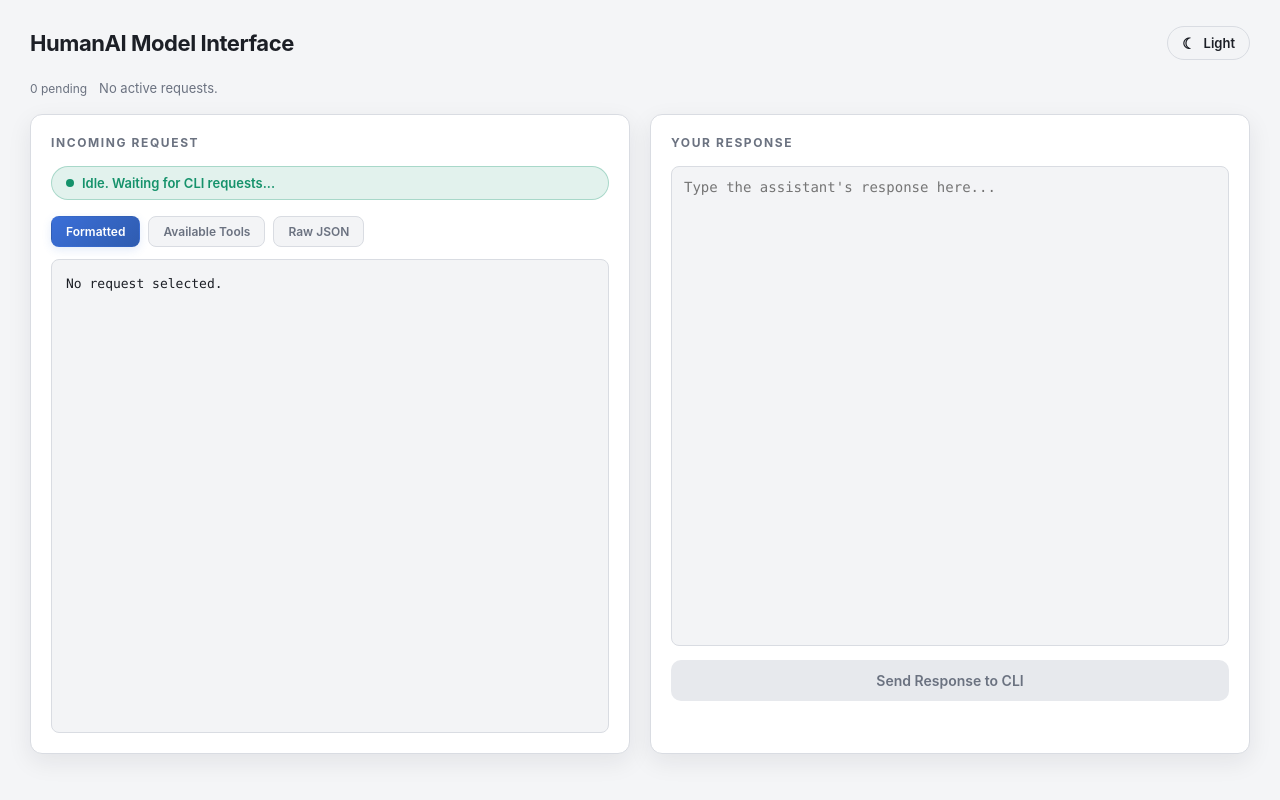
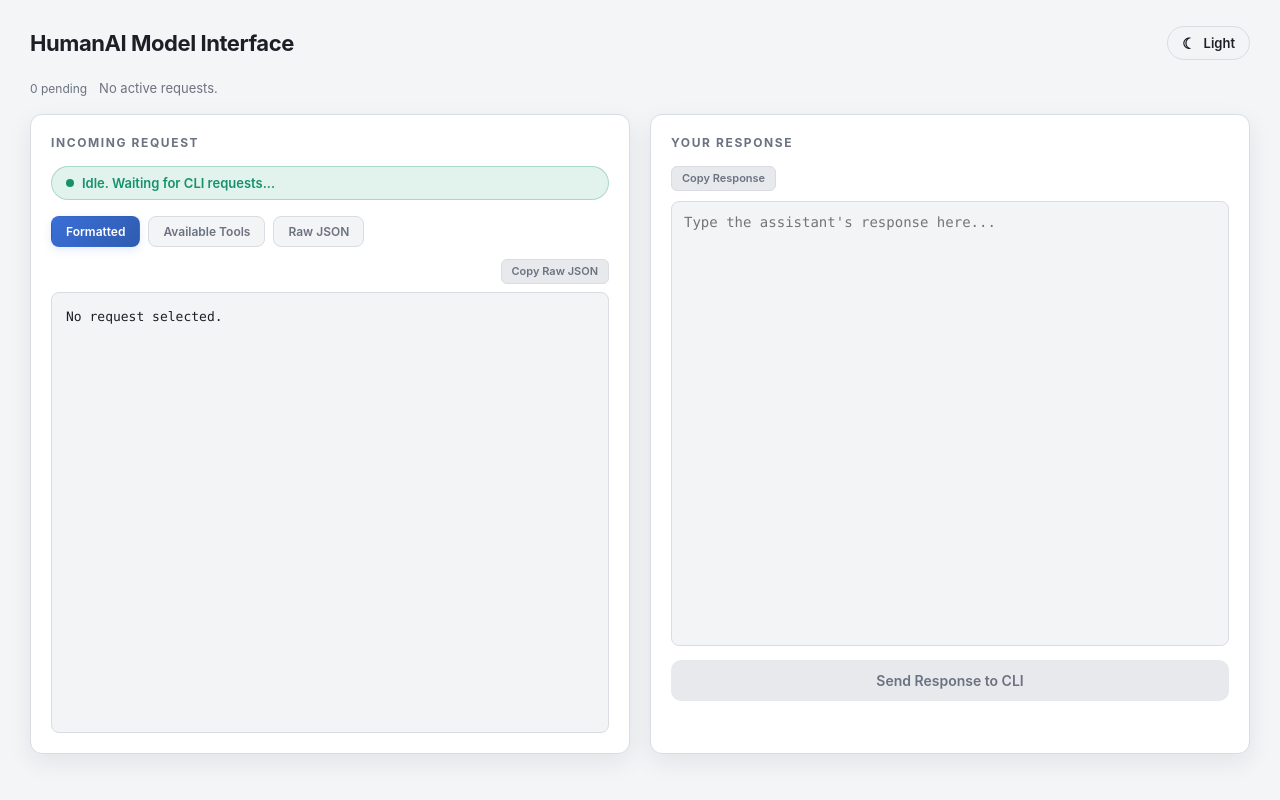
Before and after one commit to inikishev/humanai, a Flask app: page / in a window 1280 px wide. Run offline with Flask 3, Linux system fonts and the light colour scheme; data that the repository does not hold is empty.

Commit message:
fixed unable to copy text

```diff
--- a/static/app.js
+++ b/static/app.js
@@ -51,6 +51,63 @@ function escapeHtml(s) {
         .replace(/>/g, '&gt;')
         .replace(/"/g, '&quot;')
         .replace(/'/g, '&#39;');
+}
+
+function jsQuote(s) {
+    return String(s == null ? '' : s)
+        .replace(/&/g, '&amp;')
+        .replace(/"/g, '&quot;')
+        .replace(/\\/g, '\\\\')
+        .replace(/'/g, "\\'")
+        .replace(/\r/g, '\\r')
+        .replace(/\n/g, '\\n');
+}
+
+function copyToClipboard(text) {
+    if (navigator.clipboard && window.isSecureContext) {
+        return navigator.clipboard.writeText(text).then(
+            function () { return true; },
+            function () { return false; }
+        );
+    }
+    try {
+        var ta = document.createElement('textarea');
+        ta.value = text;
+        ta.style.position = 'fixed';
+        ta.style.left = '-9999px';
+        ta.style.opacity = '0';
+        document.body.appendChild(ta);
+        ta.select();
+        var ok = document.execCommand('copy');
+        document.body.removeChild(ta);
+        return Promise.resolve(!!ok);
+    } catch (e) {
+        return Promise.resolve(false);
+    }
+}
+
+function copyText(btn, text) {
+    copyToClipboard(text).then(function (ok) {
+        if (!ok) return;
+        var orig = btn.textContent;
+        btn.textContent = 'Copied!';
+        btn.classList.add('copied');
+        clearTimeout(btn._copyT);
+        btn._copyT = setTimeout(function () {
+            btn.textContent = orig;
+            btn.classList.remove('copied');
+        }, 1200);
+    });
+}
+
+function copyEl(btn, selector) {
+    var el = document.querySelector(selector);
+    if (!el) return;
+    copyText(btn, el.value != null ? el.value : el.textContent);
+}
+
+function copyBtn(text, label) {
+    return '<button type="button" class="copy-btn" onclick="copyText(this, \'' + jsQuote(text) + '\')">' + (label || 'Copy') + '</button>';
 }
 
 function contentToText(content) {
@@ -164,11 +221,15 @@ function renderRequestTools(req) {
     tools.forEach(t => {
         const fn = t.function || {};
         html += '<div class="tool-card">';
+        html += '<div class="toolcard-header">';
         html += '<div class="tool-card-name">' + escapeHtml(fn.name) + '</div>';
+        if (fn.description) html += copyBtn(fn.description, 'Copy desc');
+        html += '</div>';
         if (fn.description) html += '<div class="tool-card-desc">' + escapeHtml(fn.description) + '</div>';
         const params = fn.parameters || {};
         if (params.properties && Object.keys(params.properties).length) {
-            html += '<details class="tool-schema"><summary>parameters</summary><pre>' + escapeHtml(JSON.stringify(params, null, 2)) + '</pre></details>';
+            const schemaJson = JSON.stringify(params, null, 2);
+            html += '<details class="tool-schema"><summary>parameters</summary><pre>' + escapeHtml(schemaJson) + '</pre>' + copyBtn(schemaJson, 'Copy schema') + '</details>';
         }
         html += '</div>';
     });
@@ -179,10 +240,13 @@ function renderRequestTools(req) {
 function renderMessage(m) {
     const role = m.role || 'unknown';
     let html = '<div class="msg msg-' + escapeHtml(role) + '">';
+    html += '<div class="msg-header">';
     html += '<div class="msg-role">' + escapeHtml(role) + '</div>';
+    const content = contentToText(m.content);
+    if (content) html += copyBtn(content);
+    html += '</div>';
     if (m.name) html += '<div class="msg-meta-line">name: ' + escapeHtml(m.name) + '</div>';
     if (m.tool_call_id) html += '<div class="msg-meta-line">tool_call_id: ' + escapeHtml(m.tool_call_id) + '</div>';
-    const content = contentToText(m.content);
     if (content) html += '<div class="msg-content">' + escapeHtml(content) + '</div>';
     if (m.tool_calls && m.tool_calls.length) {
         m.tool_calls.forEach(tc => {
@@ -191,7 +255,7 @@ function renderMessage(m) {
             if (typeof args === 'object') args = JSON.stringify(args, null, 2);
             try { args = JSON.stringify(JSON.parse(args), null, 2); } catch(e) {}
             html += '<div class="toolcall">';
-            html += '<div class="toolcall-name">' + escapeHtml(fn.name || '') + (tc.id ? ' <span style="color:var(--muted);font-weight:normal">(' + escapeHtml(tc.id) + ')</span>' : '') + '</div>';
+            html += '<div class="toolcall-header"><div class="toolcall-name">' + escapeHtml(fn.name || '') + (tc.id ? ' <span style="color:var(--muted);font-weight:normal">(' + escapeHtml(tc.id) + ')</span>' : '') + '</div>' + copyBtn(args, 'Copy args') + '</div>';
             html += '<pre class="toolcall-args">' + escapeHtml(args) + '</pre>';
             html += '</div>';
         });
@@ -343,7 +407,7 @@ function renderToolCallList(r) {
         let args = tc.function.arguments;
         try { args = JSON.stringify(JSON.parse(args), null, 2); } catch(e) {}
         html += '<div class="pending-call">';
-        html += '<div class="pending-call-header"><span class="toolcall-name">' + escapeHtml(tc.function.name) + '</span><span class="pending-call-id">' + escapeHtml(tc.id) + '</span><button class="remove-btn" onclick="removeToolCall(' + i + ')">Remove</button></div>';
+        html += '<div class="pending-call-header"><span class="toolcall-name">' + escapeHtml(tc.function.name) + '</span><span class="pending-call-id">' + escapeHtml(tc.id) + '</span>' + copyBtn(args, 'Copy args') + '<button class="remove-btn" onclick="removeToolCall(' + i + ')">Remove</button></div>';
         html += '<pre class="pending-call-args">' + escapeHtml(args) + '</pre>';
         html += '</div>';
     });
@@ -423,13 +487,15 @@ function renderActive() {
     btnRaw.classList.toggle('active', r.reqView === 'raw');
     if (r.reqView === 'formatted') {
         const html = renderRequestFormatted(r.request);
-        if (reqFormattedEl.innerHTML !== html) {
+        if (r._formattedHtml !== html) {
             reqFormattedEl.innerHTML = html;
+            r._formattedHtml = html;
         }
     } else if (r.reqView === 'tools') {
         const html = renderRequestTools(r.request);
-        if (reqToolsEl.innerHTML !== html) {
+        if (r._toolsHtml !== html) {
             reqToolsEl.innerHTML = html;
+            r._toolsHtml = html;
         }
     }
 
--- a/static/style.css
+++ b/static/style.css
@@ -190,6 +190,39 @@ h3 { font-size: 12px; text-transform: uppercase; letter-spacing: 1.2px; color: v
 .view-toggle button:hover { color: var(--text); border-color: var(--border-strong); filter: none; }
 .view-toggle button.active { background: linear-gradient(135deg, var(--accent), var(--accent-deep)); color: #fff; border-color: transparent; box-shadow: 0 3px 10px var(--accent-soft); }
 .request-view { flex: 1; min-height: 0; overflow-y: auto; padding-right: 4px; }
+.raw-wrap { flex: 1; min-height: 0; display: flex; flex-direction: column; }
+.raw-wrap .request-view { flex: 1; min-height: 0; }
+.raw-wrap .copy-btn { align-self: flex-end; margin: 0 0 8px; }
+.resp-wrap { flex: 1; min-height: 0; display: flex; flex-direction: column; }
+.resp-wrap textarea { flex: 1; min-height: 0; }
+.resp-tools { display: flex; align-items: center; justify-content: space-between; gap: 10px; margin-bottom: 10px; }
+.resp-tools .copy-btn { margin: 0; }
+.resp-tools .mode-toggle { margin-bottom: 0; }
+
+.copy-btn {
+    background: var(--panel-3);
+    color: var(--muted);
+    border: 1px solid var(--border);
+    padding: 4px 10px;
+    font-size: 11px;
+    font-weight: 600;
+    border-radius: 6px;
+    cursor: pointer;
+    margin: 0;
+    font-family: var(--sans);
+    line-height: 1.4;
+    box-shadow: none;
+    flex-shrink: 0;
+    transition: background 0.15s ease, color 0.15s ease, border-color 0.15s ease;
+}
+.copy-btn:hover { background: var(--panel-2); color: var(--text); border-color: var(--border-strong); filter: none; }
+.copy-btn.copied { background: color-mix(in srgb, var(--emerald) 16%, transparent); color: var(--emerald); border-color: color-mix(in srgb, var(--emerald) 30%, transparent); }
+
+.msg-header { display: flex; align-items: center; justify-content: space-between; gap: 8px; margin-bottom: 8px; }
+.msg-header .msg-role { margin-bottom: 0; }
+.toolcall-header { display: flex; align-items: center; justify-content: space-between; gap: 8px; }
+.toolcard-header { display: flex; align-items: flex-start; justify-content: space-between; gap: 8px; }
+.tool-schema .copy-btn { margin: 8px 0 0; }
 
 .req-meta { display: flex; flex-wrap: wrap; gap: 8px 20px; background: var(--panel-2); border: 1px solid var(--border); border-radius: 10px; padding: 12px 14px; font-size: 13px; margin-bottom: 4px; }
 .meta-label { color: var(--muted); margin-right: 4px; }
@@ -229,7 +262,8 @@ h3 { font-size: 12px; text-transform: uppercase; letter-spacing: 1.2px; color: v
 .secondary-btn { background: var(--panel-2); color: var(--text); border: 1px solid var(--border-strong); box-shadow: none; margin: 12px 0 0; }
 .secondary-btn:hover { background: var(--panel-3); filter: none; }
 .pending-call { background: var(--panel-2); border: 1px solid var(--border); border-radius: 8px; padding: 10px 12px; margin-top: 10px; }
-.pending-call-header { display: flex; justify-content: space-between; align-items: center; gap: 8px; margin-bottom: 8px; }
+.pending-call-header { display: flex; justify-content: space-between; align-items: center; gap: 8px; margin-bottom: 8px; flex-wrap: wrap; }
+.pending-call-header .copy-btn { margin: 0; }
 .pending-call-id { font-size: 11px; color: var(--muted); font-family: var(--mono); }
 .remove-btn { background: color-mix(in srgb, var(--red) 14%, transparent); color: var(--red); border: 1px solid color-mix(in srgb, var(--red) 30%, transparent); padding: 4px 10px; font-size: 11px; border-radius: 6px; box-shadow: none; margin: 0; }
 .remove-btn:hover { background: color-mix(in srgb, var(--red) 26%, transparent); filter: none; }
--- a/templates/index.html
+++ b/templates/index.html
@@ -26,15 +26,23 @@
             </div>
             <div id="request-formatted" class="request-view"></div>
             <div id="request-tools" class="request-view" style="display:none;"></div>
-            <pre id="request-payload" class="request-view" style="display:none;">No request yet.</pre>
+            <div class="raw-wrap">
+                <button type="button" class="copy-btn" onclick="copyEl(this, '#request-payload')">Copy Raw JSON</button>
+                <pre id="request-payload" class="request-view" style="display:none;">No request yet.</pre>
+            </div>
         </div>
         <div class="panel">
             <h2>Your Response</h2>
-            <div class="mode-toggle" id="mode-toggle" style="display:none;">
-                <label><input type="radio" name="resp-mode" value="text" checked onchange="switchMode('text')"><span>Text</span></label>
-                <label><input type="radio" name="resp-mode" value="tool_calls" onchange="switchMode('tool_calls')"><span>Tool Calls</span></label>
+            <div class="resp-wrap">
+                <div class="resp-tools">
+                    <button type="button" class="copy-btn" onclick="copyEl(this, '#response-input')">Copy Response</button>
+                    <div class="mode-toggle" id="mode-toggle" style="display:none;">
+                        <label><input type="radio" name="resp-mode" value="text" checked onchange="switchMode('text')"><span>Text</span></label>
+                        <label><input type="radio" name="resp-mode" value="tool_calls" onchange="switchMode('tool_calls')"><span>Tool Calls</span></label>
+                    </div>
+                </div>
+                <textarea id="response-input" placeholder="Type the assistant's response here..." disabled oninput="if (selectedId !== null && requests[selectedId]) requests[selectedId].responseText = this.value"></textarea>
             </div>
-            <textarea id="response-input" placeholder="Type the assistant's response here..." disabled oninput="if (selectedId !== null && requests[selectedId]) requests[selectedId].responseText = this.value"></textarea>
             <div class="tool-call-ui" id="tool-call-ui">
                 <div class="param-tool-name">Call a tool</div>
                 <select id="tool-select" onchange="onToolSelected()"></select>
```
